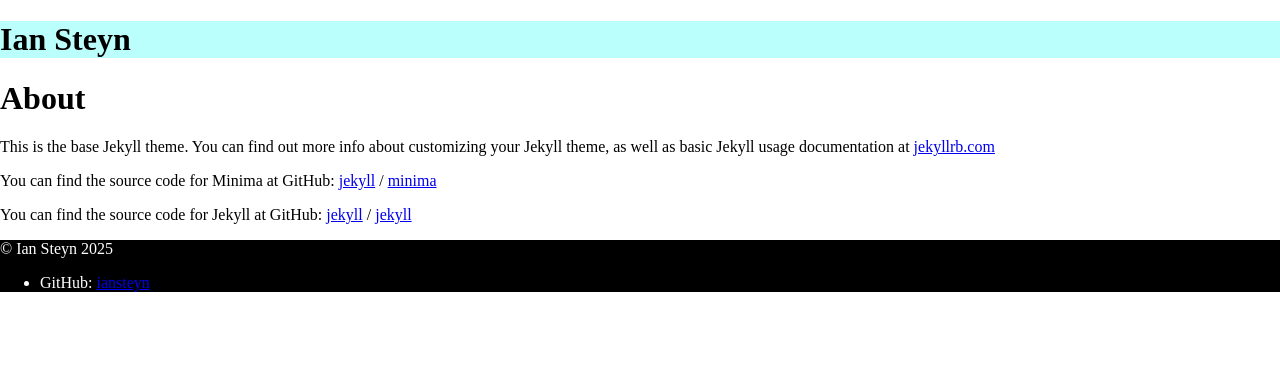
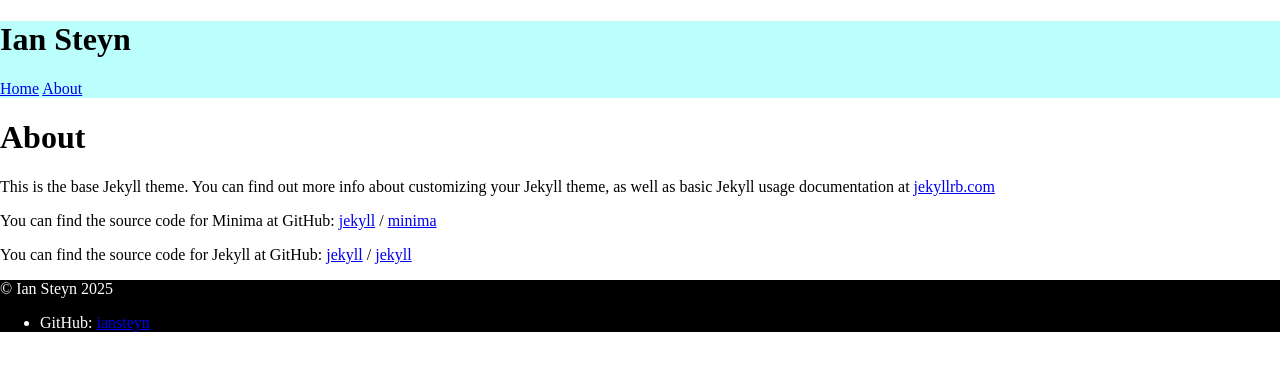
Before and after one commit to iansteyn/iansteyn.github.io, a Jekyll site: the page built from about.markdown, in a window 1280 px wide. Shown: the top 371 px of the page. Built offline with Jekyll 4.4.1, drawn with Linux system fonts in a browser that asks for light colours; some web fonts are replaced.

Commit message:
Add basic navigation to header

```diff
--- a/_includes/header.html
+++ b/_includes/header.html
@@ -2,4 +2,8 @@
     <h1>
       Ian Steyn
     </h1>
+    <nav>
+      <a href="/home/">Home</a>
+      <a href="/about/">About</a>
+    </nav>
 </header>
```
